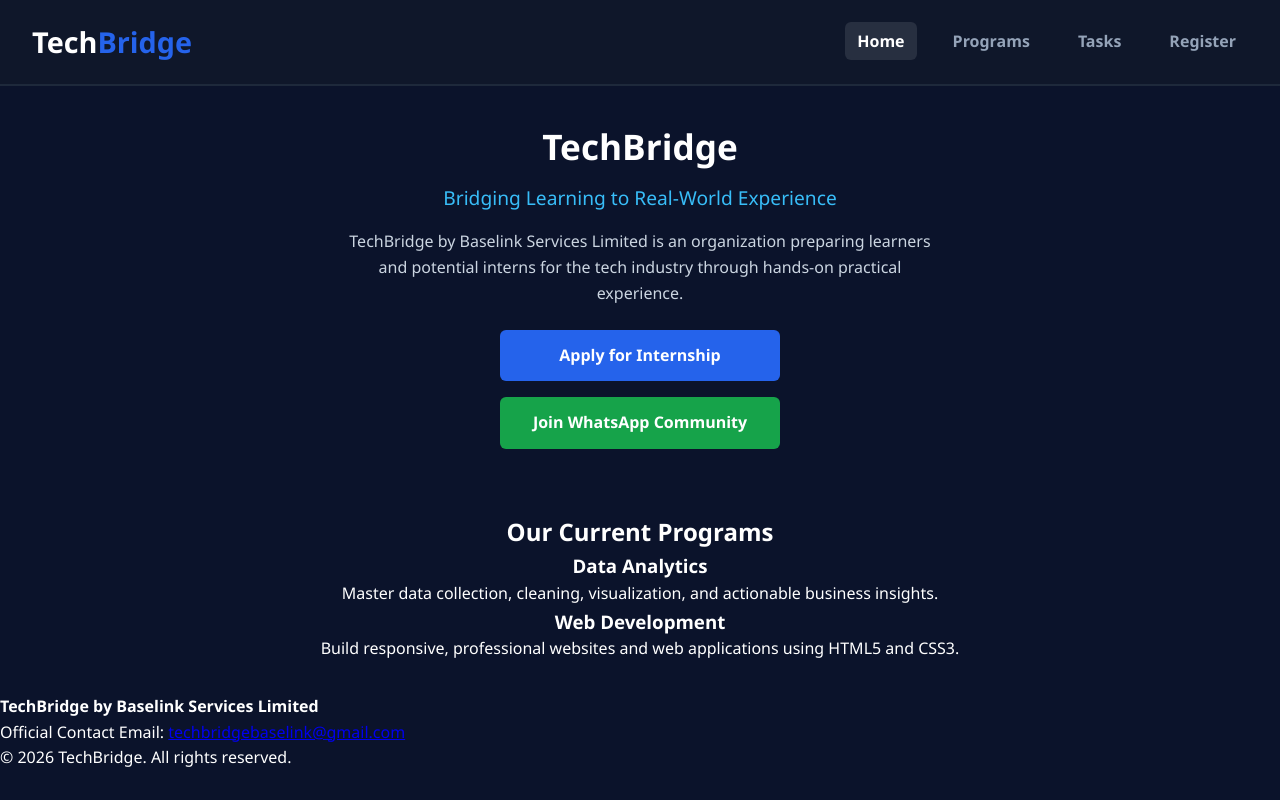
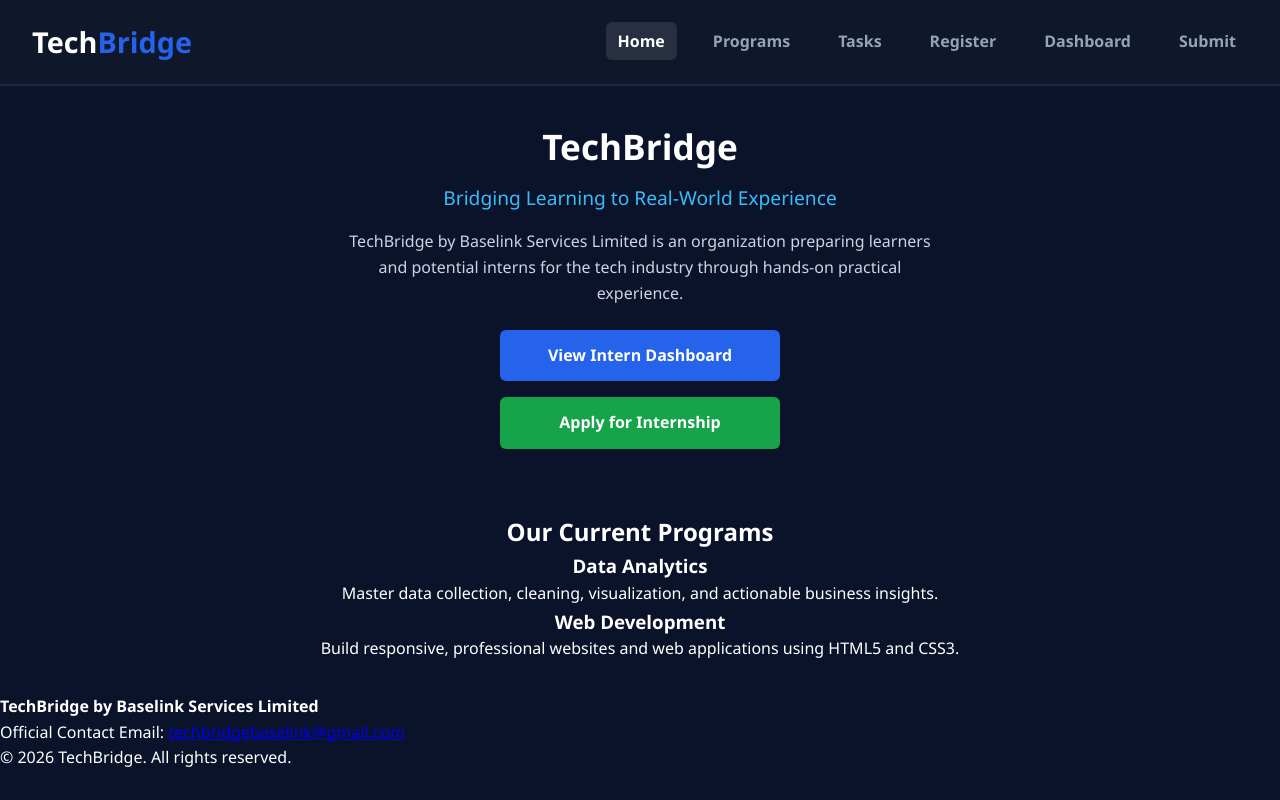
Before and after one commit to adepythondev/techbridge-task-1, a plain HTML site: page index.html in a window 1280 px wide. Drawn offline with Linux system fonts and the light colour scheme.

Commit message:
Fixed intern name to Samuel Olaoluwa and updated navigation menu for Task 6 dashboard

```diff
--- a/index.html
+++ b/index.html
@@ -1,60 +1,51 @@
-<!DOCTYPE html> <html lang="en"> <head> <meta
-    charset="UTF-8"> <meta name="viewport"
-    content="width=device-width,
-    initial-scale=1.0"> <title>TechBridge -
-    Bridging Learning to Real-World
-    Experience</title> <link rel="stylesheet"
-    href="style.css">
-</head> <body> <header class="navbar"> <a
-        href="index.html"
-        class="logo">Tech<span>Bridge</span></a>
+<!DOCTYPE html>
+<html lang="en">
+<head>
+    <meta charset="UTF-8">
+    <meta name="viewport" content="width=device-width, initial-scale=1.0">
+    <title>TechBridge - Bridging Learning to Real-World Experience</title>
+    <link rel="stylesheet" href="style.css">
+</head>
+<body>
+    <header class="navbar">
+        <a href="index.html" class="logo">Tech<span>Bridge</span></a>
         <nav>
-            <ul class="nav-links"> <li><a
-                href="index.html"
-                class="active">Home</a></li> <li><a
-                href="programs.html">Programs</a></li>
-                <li><a
-                href="tasks.html">Tasks</a></li>
-                <li><a
-                href="register.html">Register</a></li>
-            </ul> </nav> </header> <section
-    class="hero" id="about">
-        <h1>TechBridge</h1> <p
-        class="hero-tagline">Bridging Learning to
-        Real-World Experience</p> <p
-        class="intro-desc">TechBridge by Baselink
-        Services Limited is an organization
-        preparing learners and potential interns
-        for the tech industry through hands-on
-        practical experience.</p> <div
-        class="hero-btns">
-            <a href="register.html"
-            class="btn-primary">Apply for
-            Internship</a> <a
-            href="https://chat.whatsapp.com/your-community-link"
-            target="_blank"
-            class="btn-community">Join WhatsApp
-            Community</a>
-        </div> </section> <section class="programs"
-    id="programs">
-        <h2>Our Current Programs</h2> <div
-        class="program-grid">
-            <div class="card"> <h3>Data
-                Analytics</h3> <p>Master data
-                collection, cleaning,
-                visualization, and actionable
-                business insights.</p>
-            </div> <div class="card"> <h3>Web
-                Development</h3> <p>Build
-                responsive, professional websites
-                and web applications using HTML5
-                and CSS3.</p>
-            </div> </div> </section> <footer
-    id="contact">
-        <p><strong>TechBridge by Baselink Services
-        Limited</strong></p> <p>Official Contact
-        Email: <a
-        href="mailto:techbridgebaselink@gmail.com">techbridgebaselink@gmail.com</a></p>
-        <p class="footer-copy">&copy; 2026
-        TechBridge. All rights reserved.</p>
-    </footer> </body> </html>
+            <ul class="nav-links">
+                <li><a href="index.html" class="active">Home</a></li>
+                <li><a href="programs.html">Programs</a></li>
+                <li><a href="tasks.html">Tasks</a></li>
+                <li><a href="register.html">Register</a></li>
+                <li><a href="dashboard.html">Dashboard</a></li>
+                <li><a href="submit.html">Submit</a></li>
+            </ul>
+        </nav>
+    </header>
+    <section class="hero" id="about">
+        <h1>TechBridge</h1>
+        <p class="hero-tagline">Bridging Learning to Real-World Experience</p>
+        <p class="intro-desc">TechBridge by Baselink Services Limited is an organization preparing learners and potential interns for the tech industry through hands-on practical experience.</p>
+        <div class="hero-btns">
+            <a href="dashboard.html" class="btn-primary">View Intern Dashboard</a>
+            <a href="register.html" class="btn-community">Apply for Internship</a>
+        </div>
+    </section>
+    <section class="programs" id="programs">
+        <h2>Our Current Programs</h2>
+        <div class="program-grid">
+            <div class="card">
+                <h3>Data Analytics</h3>
+                <p>Master data collection, cleaning, visualization, and actionable business insights.</p>
+            </div>
+            <div class="card">
+                <h3>Web Development</h3>
+                <p>Build responsive, professional websites and web applications using HTML5 and CSS3.</p>
+            </div>
+        </div>
+    </section>
+          <footer id="contact">
+        <p><strong>TechBridge by Baselink Services Limited</strong></p>
+        <p>Official Contact Email: <a href="mailto:techbridgebaselink@gmail.com">techbridgebaselink@gmail.com</a></p>
+        <p class="footer-copy">&copy; 2026 TechBridge. All rights reserved.</p>
+    </footer>
+</body>
+</html>
```
Also changed, not shown: dashboard.html (+4 -3 lines).
